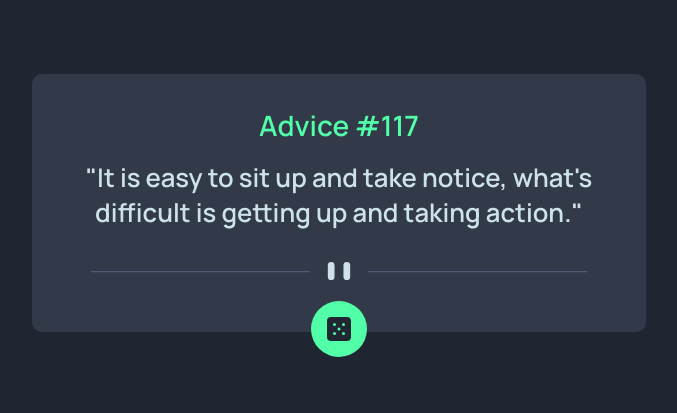
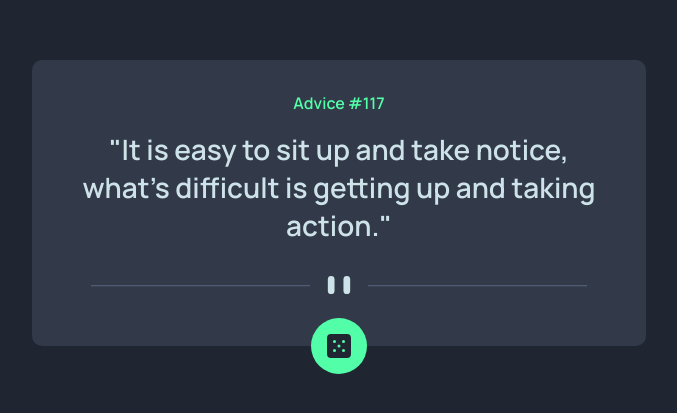
Before and after one commit to Alucard2169/random-advice-generator-front-end-mentor, a plain HTML site: page index.html in a window 1536 px wide. Shown: the part 197-610 px from the top of the page, without its empty margins (429-1106 px from the left). Drawn offline with Linux system fonts and the light colour scheme.

Commit message:
Update style.css

```diff
--- a/scss/style.css
+++ b/scss/style.css
@@ -94,7 +94,7 @@ body {
   .container {
     width: 40%;
   }
-  .container .adviceID{
+  .container .advice-container .advice{
     font-size: 28px;
   }
   .container .divider {
```
